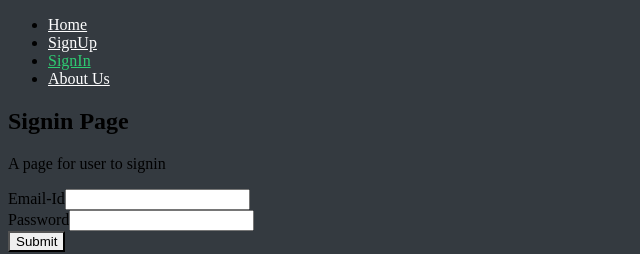
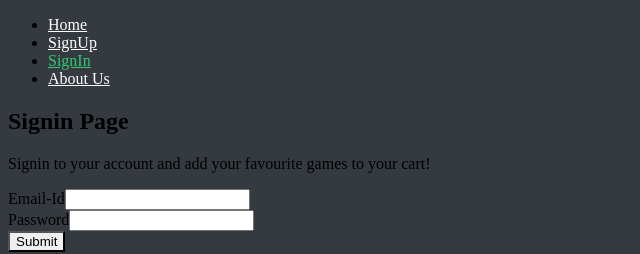
Before and after one commit to shreyasx/gamestore-frontend, a React (Create React App) app: page /signin in a window 1280 px wide. Shown: the top 254 px of the page, without its empty margins (0-640 px from the left). Built offline with nearby package versions, Linux system fonts and the light colour scheme; the HTML template or start-up script is replaced by a standard one.

Commit message:
added padding to products

```diff
--- a/src/core/Card.js
+++ b/src/core/Card.js
@@ -68,7 +68,10 @@ const Card = ({
 	};
 
 	return (
-		<div className="card text-white bg-dark border border-info ">
+		<div
+			style={{ padding: "20px", margin: "10px" }}
+			className="card text-white bg-dark border border-info"
+		>
 			<div className="card-header lead">{cardTitle}</div>
 			<div className="card-body">
 				{getARedirect(redirect)}
--- a/src/user/Signin.js
+++ b/src/user/Signin.js
@@ -110,7 +110,10 @@ const Signin = () => {
 	};
 
 	return (
-		<Base title="Signin Page" description="A page for user to signin">
+		<Base
+			title="Signin Page"
+			description="Signin to your account and add your favourite games to your cart!"
+		>
 			{loadingMessage()}
 			{errorMessage()}
 			{signinForm()}
--- a/src/user/Signup.js
+++ b/src/user/Signup.js
@@ -112,7 +112,10 @@ const Signup = () => {
 	};
 
 	return (
-		<Base title="Signup Page" description="A page for user to signup">
+		<Base
+			title="Signup Page"
+			description="Signup now to be able to save games in your cart!"
+		>
 			{successMessage()}
 			{errorMessage()}
 			{signupForm()}
```
